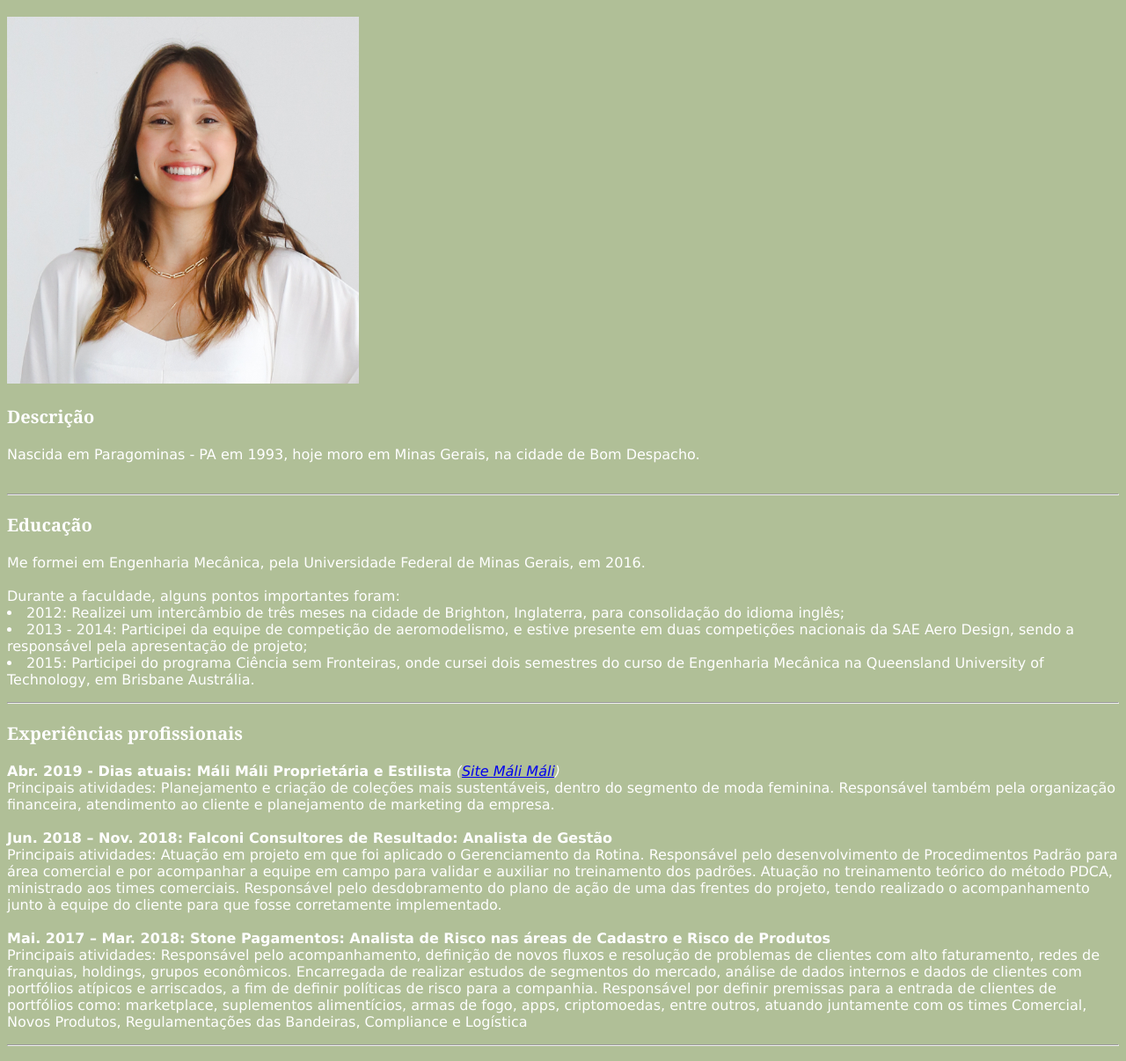
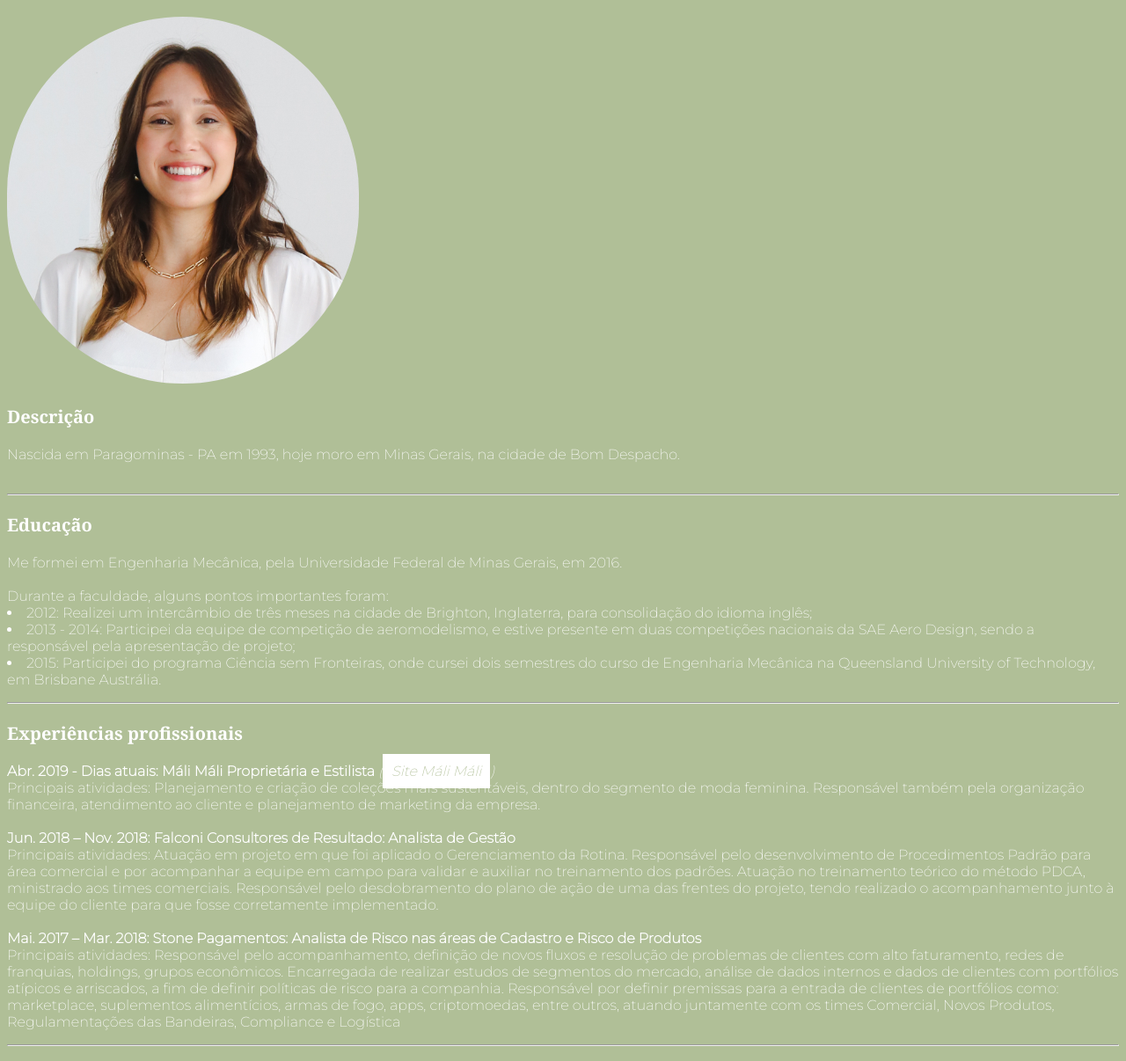
Before and after one commit to sthefanimartinelli/sthefanimartinelli.github.io, a plain HTML site: page index.html in a window 1280 px wide. Shown: the part 67-1273 px from the top of the page at 88% size. Drawn offline with Linux system fonts and the light colour scheme.

Commit message:
Alteração da fonte para montserrat

```diff
--- a/index.html
+++ b/index.html
@@ -6,6 +6,10 @@
     <meta http-equiv="X-UA-Compatible" content="IE=edge">
     <meta name="viewport" content="width=device-width, initial-scale=1.0">
     <title>Portfólio Web</title>
+    <link rel="preconnect" href="https://fonts.googleapis.com">
+    <link rel="preconnect" href="https://fonts.gstatic.com" crossorigin>
+    <link href="https://fonts.googleapis.com/css2?family=Montserrat:wght@100;200&display=swap" rel="stylesheet">
+
     <style>
 
         h3 {
@@ -21,7 +25,8 @@
         body {
             background-color: rgb(176, 191, 151);
             color: white;
-            font-family:'Lucida Sans Unicode', 'Lucida Grande', 'Lucida Sans', Arial, sans-serif;
+            font-family:'Montserrat', sans-serif;
+            font-weight:200;
         }
 
         .principal-1 {
@@ -37,12 +42,22 @@
             font-size: 15px;
         }
 
+        .image {
+            border-radius: 500px;
+        }
+
+        .button {
+            background-color: white;
+            color:rgb(176, 191, 151);
+            text-decoration: none;
+            padding: 10px;
+        }
     </style>
 </head>
 
 <body>
     <h1>Sthéfani Ferreira Martinelli</h1>
-    <img id="foto-pessoal" src="IMG_1092-5.jpg" width="400px"
+    <img class="image" id="foto-pessoal" src="IMG_1092-5.jpg" width="400px"
         alt="Foto pessoal de uma mulher branca com cabelos e olhos castanhos">
     <h3>Descrição</h3>
     <p>Nascida em Paragominas - PA em 1993, hoje moro em Minas Gerais, na cidade de Bom Despacho. <br><br>
@@ -60,7 +75,7 @@
     </p>
     <hr>
     <h3>Experiências profissionais</h3>
-    <p><strong>Abr. 2019 - Dias atuais: Máli Máli Proprietária e Estilista</strong> <em>(<a
+    <p><strong>Abr. 2019 - Dias atuais: Máli Máli Proprietária e Estilista</strong> <em>(<a class="button"
                 href="https://www.malimali.com.br/" target="_blank">Site Máli Máli</a>)</em><br>
         Principais atividades: Planejamento e criação de coleções mais sustentáveis, dentro do segmento de moda
         feminina. Responsável também pela organização financeira, atendimento ao cliente e planejamento de marketing da
```
